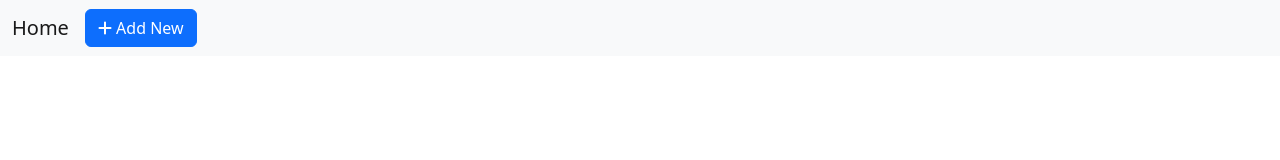
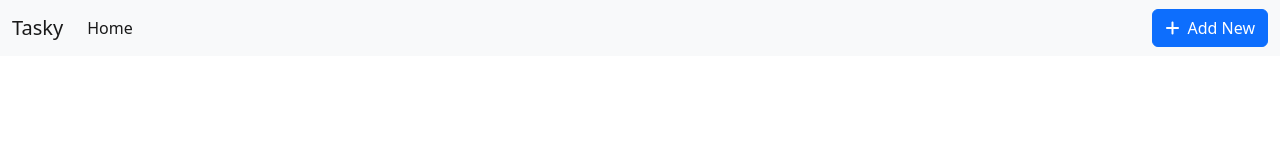
Before and after one commit to omkar022/task-management-22, a plain HTML site: page index.html in a window 1280 px wide. Drawn offline with nearby package versions, Linux system fonts and the light colour scheme.

Commit message:
comparison staged & Un

```diff
--- a/index.html
+++ b/index.html
@@ -1,30 +1,44 @@
 <!DOCTYPE html>
 <html lang="en">
+
 <head>
   <meta charset="UTF-8">
   <meta http-equiv="X-UA-Compatible" content="IE=edge">
   <meta name="viewport" content="width=device-width, initial-scale=1.0">
   <link rel="stylesheet" href="styles/index.css">
-    <link href="https://cdn.jsdelivr.net/npm/bootstrap@5.2.2/dist/css/bootstrap.min.css" rel="stylesheet" integrity="sha384-Zenh87qX5JnK2Jl0vWa8Ck2rdkQ2Bzep5IDxbcnCeuOxjzrPF/et3URy9Bv1WTRi" crossorigin="anonymous">
-    <link rel="stylesheet" href="https://cdnjs.cloudflare.com/ajax/libs/font-awesome/6.2.0/css/all.min.css" integrity="sha512-xh6O/CkQoPOWDdYTDqeRdPCVd1SpvCA9XXcUnZS2FmJNp1coAFzvtCN9BmamE+4aHK8yyUHUSCcJHgXloTyT2A==" crossorigin="anonymous" referrerpolicy="no-referrer" />
+  <link href="https://cdn.jsdelivr.net/npm/bootstrap@5.2.2/dist/css/bootstrap.min.css" rel="stylesheet"
+    integrity="sha384-Zenh87qX5JnK2Jl0vWa8Ck2rdkQ2Bzep5IDxbcnCeuOxjzrPF/et3URy9Bv1WTRi" crossorigin="anonymous">
+  <link rel="stylesheet" href="https://cdnjs.cloudflare.com/ajax/libs/font-awesome/6.2.0/css/all.min.css"
+    integrity="sha512-xh6O/CkQoPOWDdYTDqeRdPCVd1SpvCA9XXcUnZS2FmJNp1coAFzvtCN9BmamE+4aHK8yyUHUSCcJHgXloTyT2A=="
+    crossorigin="anonymous" referrerpolicy="no-referrer" />
 </head>
 <title>Task-Management</title>
 </head>
+
 <body>
   <nav class="navbar navbar-expand-lg bg-light">
     <div class="container-fluid">
-          <a class="navbar-brand" href="#">Home</a>
-          <button class="navbar-toggler" type="button" data-bs-toggle="collapse" data-bs-target="#navbarSupportedContent" aria-controls="navbarSupportedContent" aria-expanded="false" aria-label="Toggle navigation">
+      <a class="navbar-brand" href="#">Tasky</a>
+      <button class="navbar-toggler" type="button" data-bs-toggle="collapse" data-bs-target="#navbarSupportedContent"
+        aria-controls="navbarSupportedContent" aria-expanded="false" aria-label="Toggle navigation">
         <span class="navbar-toggler-icon"></span>
       </button>
       <div class="collapse navbar-collapse" id="navbarSupportedContent">
-              <button class="btn btn-primary" type="submit">
-               <i class="fas fa-plus "> </i> Add New
+        <ul class="navbar-nav me-auto">
+          <li class="nav-item">
+            <a class="nav-link active" aria-current="page" href="#"> Home </a>
+          </li>
+        </ul>
+        <button class="btn btn-primary d-flex align-items-center gap-2" type="submit">
+          <i class="fas fa-plus "></i>Add New
         </button>
       </div>
     </div>
   </nav>
-    <script src="https://cdn.jsdelivr.net/npm/bootstrap@5.2.2/dist/js/bootstrap.bundle.min.js" integrity="sha384-OERcA2EqjJCMA+/3y+gxIOqMEjwtxJY7qPCqsdltbNJuaOe923+mo//f6V8Qbsw3" crossorigin="anonymous"></script>
+  <script src="https://cdn.jsdelivr.net/npm/bootstrap@5.2.2/dist/js/bootstrap.bundle.min.js"
+    integrity="sha384-OERcA2EqjJCMA+/3y+gxIOqMEjwtxJY7qPCqsdltbNJuaOe923+mo//f6V8Qbsw3"
+    crossorigin="anonymous"></script>
   <script src="scripts/index.js"></script>
 </body>
+
 </html>
```
Lines whose indentation alone changed are shown as unchanged.
